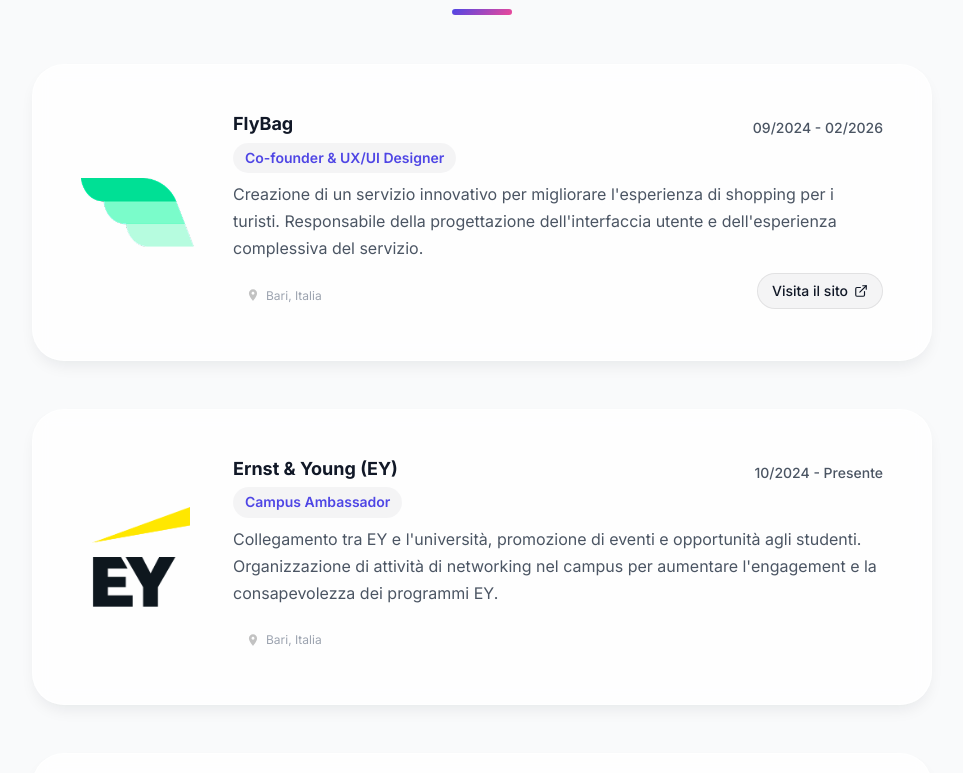
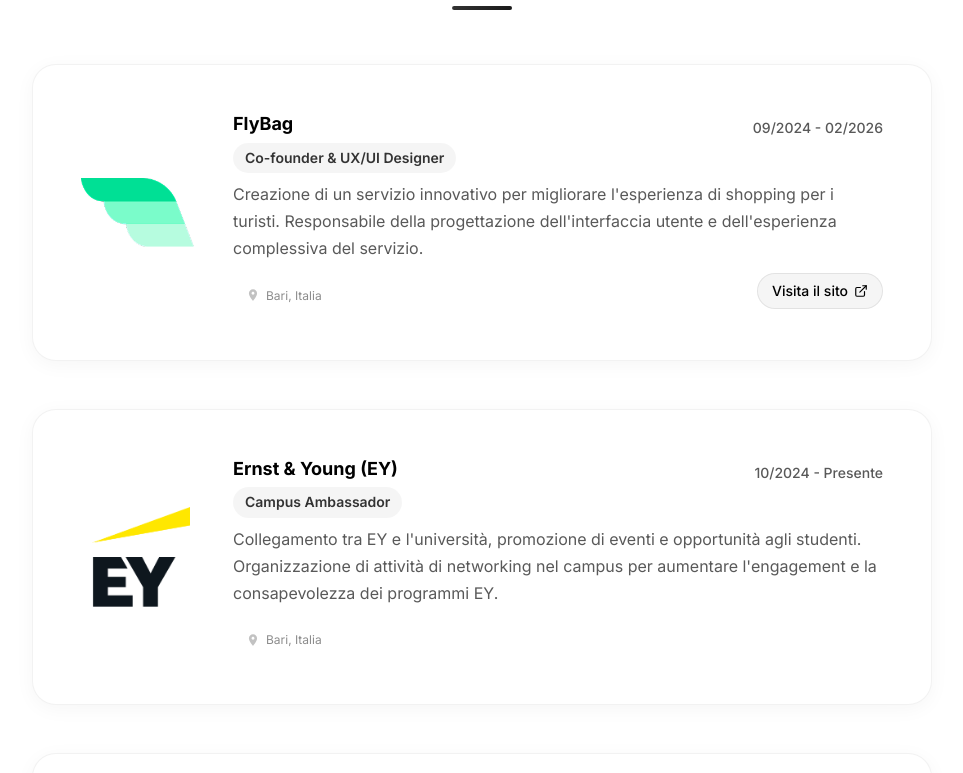
Before and after one commit to v3ttore/Portfolio, a Next.js app in the folder portfolio-nextjs/: page / in a window 1280 px wide. Shown: the part 944-1717 px from the top of the page, without its empty margins (158-1121 px from the left). Built offline with nearby package versions, Linux system fonts and the light colour scheme.

Commit message:
revert: rollback colors to monochrome but keep animations and readmore

```diff
--- a/portfolio-nextjs/src/app/globals.css
+++ b/portfolio-nextjs/src/app/globals.css
@@ -1,38 +1,28 @@
 /* ===== CSS Variables & Design System ===== */
 :root {
-    /* Colors - Vibrant Modern Theme */
-    --color-primary: #4F46E5;
-    /* Indigo */
-    --color-primary-dark: #3730A3;
-    --color-primary-light: #818CF8;
-
-    --color-secondary: #EC4899;
-    /* Pink */
-    --color-secondary-dark: #BE185D;
-    --color-secondary-light: #F472B6;
-
-    --color-accent: #06B6D4;
-    /* Cyan */
-
-    --color-text-primary: #111827;
-    /* Very dark blue-gray instead of pure black */
-    --color-text-secondary: #4B5563;
-    --color-text-light: #9CA3AF;
-
-    --color-bg-primary: #F9FAFB;
-    --color-bg-secondary: #F3F4F6;
-    --color-bg-tertiary: #E5E7EB;
-
-    --color-border: #E5E7EB;
-    --color-shadow: rgba(17, 24, 39, 0.05);
-
-    /* Gradients - Playful & Vibrant */
-    --gradient-primary: linear-gradient(135deg, var(--color-primary) 0%, var(--color-secondary) 100%);
-    --gradient-secondary: linear-gradient(135deg, var(--color-secondary) 0%, var(--color-accent) 100%);
-    --gradient-subtle: linear-gradient(180deg, rgba(255, 255, 255, 0.8) 0%, rgba(255, 255, 255, 0.4) 100%);
-
-    /* Mesh Background Base */
-    --gradient-mesh: radial-gradient(at 0% 0%, hsla(253, 16%, 7%, 1) 0, transparent 50%), radial-gradient(at 50% 0%, hsla(225, 39%, 30%, 1) 0, transparent 50%), radial-gradient(at 100% 0%, hsla(339, 49%, 30%, 1) 0, transparent 50%);
+    /* Colors - Minimalist Black, White, Grey Theme */
+    --color-primary: hsl(0, 0%, 20%);
+    --color-primary-dark: hsl(0, 0%, 10%);
+    --color-primary-light: hsl(0, 0%, 95%);
+    --color-secondary: hsl(0, 0%, 15%);
+    --color-accent: hsl(0, 0%, 30%);
+
+    --color-text-primary: #000000;
+    /* Pure Black */
+    --color-text-secondary: hsl(0, 0%, 35%);
+    --color-text-light: hsl(0, 0%, 55%);
+
+    --color-bg-primary: hsl(0, 0%, 100%);
+    --color-bg-secondary: hsl(0, 0%, 98%);
+    --color-bg-tertiary: hsl(0, 0%, 95%);
+
+    --color-border: hsl(0, 0%, 90%);
+    --color-shadow: hsla(0, 0%, 0%, 0.1);
+
+    /* Gradients - Minimalist */
+    --gradient-primary: linear-gradient(135deg, hsl(0, 0%, 20%) 0%, hsl(0, 0%, 10%) 100%);
+    --gradient-secondary: linear-gradient(135deg, hsl(0, 0%, 25%) 0%, hsl(0, 0%, 15%) 100%);
+    --gradient-subtle: linear-gradient(180deg, hsl(0, 0%, 98%) 0%, hsl(0, 0%, 100%) 100%);
 
     /* Spacing */
     --spacing-xs: 0.5rem;
@@ -61,22 +51,18 @@
     --font-weight-semibold: 600;
     --font-weight-bold: 700;
 
-    /* Border Radius - Malleable & Soft */
-    --radius-sm: 0.75rem;
-    --radius-md: 1.25rem;
-    --radius-lg: 2rem;
-    --radius-xl: 2.5rem;
+    /* Border Radius */
+    --radius-sm: 0.5rem;
+    --radius-md: 1rem;
+    --radius-lg: 1.5rem;
+    --radius-xl: 2rem;
     --radius-full: 9999px;
 
-    /* Shadows - Deep & Soft */
-    --shadow-sm: 0 2px 4px -1px var(--color-shadow);
-    --shadow-md: 0 8px 16px -4px rgba(17, 24, 39, 0.08);
-    --shadow-lg: 0 16px 24px -6px rgba(17, 24, 39, 0.12);
-    --shadow-xl: 0 25px 35px -8px rgba(17, 24, 39, 0.15);
-
-    /* Glowing Shadows */
-    --shadow-glow-primary: 0 10px 25px -5px rgba(79, 70, 229, 0.4);
-    --shadow-glow-secondary: 0 10px 25px -5px rgba(236, 72, 153, 0.4);
+    /* Shadows */
+    --shadow-sm: 0 1px 2px 0 var(--color-shadow);
+    --shadow-md: 0 4px 6px -1px var(--color-shadow);
+    --shadow-lg: 0 10px 15px -3px var(--color-shadow);
+    --shadow-xl: 0 20px 25px -5px var(--color-shadow);
 
     /* Transitions */
     --transition-fast: 150ms ease-in-out;
@@ -152,11 +138,11 @@
 a {
     color: var(--color-primary);
     text-decoration: none;
-    transition: all var(--transition-base);
+    transition: color var(--transition-base);
 }
 
 a:hover {
-    color: var(--color-secondary);
+    color: var(--color-primary-dark);
 }
 
 img {
@@ -188,18 +174,13 @@
 .section-title::after {
     content: '';
     position: absolute;
-    bottom: -15px;
+    bottom: -10px;
     left: 50%;
     transform: translateX(-50%);
     width: 60px;
-    height: 6px;
+    height: 4px;
     background: var(--gradient-primary);
     border-radius: var(--radius-full);
-    transition: width var(--transition-base);
-}
-
-.section-title:hover::after {
-    width: 100px;
 }
 
 /* Base Utility Animations */
@@ -212,14 +193,6 @@
 .animate-slide-up.visible {
     opacity: 1;
     transform: translateY(0);
-}
-
-/* Glassmorphism helpers */
-.glass-effect {
-    background: rgba(255, 255, 255, 0.7);
-    backdrop-filter: blur(20px) saturate(150%);
-    -webkit-backdrop-filter: blur(20px) saturate(150%);
-    border: 1px solid rgba(255, 255, 255, 0.8);
 }
 
 /* ===== Navigation - 3 Pill Layout ===== */
@@ -761,25 +734,24 @@
 .hero::before {
     content: '';
     position: absolute;
-    inset: 0;
-    width: 100%;
-    height: 100%;
-    /* Cute Gradient Background */
-    background:
-        radial-gradient(circle at 10% 20%, rgba(236, 72, 153, 0.15) 0%, transparent 40%),
-        radial-gradient(circle at 90% 80%, rgba(6, 182, 212, 0.15) 0%, transparent 40%),
-        radial-gradient(circle at 50% 50%, rgba(79, 70, 229, 0.1) 0%, transparent 60%);
-    animation: gradientShift 15s ease infinite alternate;
-    z-index: 0;
-}
-
-@keyframes gradientShift {
-    0% {
-        transform: scale(1) translate(0, 0);
-    }
-
+    top: -50%;
+    right: -20%;
+    width: 800px;
+    height: 800px;
+    background: radial-gradient(circle, hsla(0, 0%, 50%, 0.05) 0%, transparent 70%);
+    border-radius: 50%;
+    animation: float 20s ease-in-out infinite;
+}
+
+@keyframes float {
+
+    0%,
     100% {
-        transform: scale(1.1) translate(-20px, 20px);
+        transform: translate(0, 0) rotate(0deg);
+    }
+
+    50% {
+        transform: translate(-50px, 50px) rotate(180deg);
     }
 }
 
@@ -820,24 +792,12 @@
     font-size: var(--font-size-5xl);
     font-weight: var(--font-weight-bold);
     margin-bottom: var(--spacing-md);
-    background: var(--gradient-primary);
-    -webkit-background-clip: text;
-    -webkit-text-fill-color: transparent;
-    background-clip: text;
-    -moz-background-clip: text;
-    /* Add standard/fallback property */
-    display: inline-block;
-    animation: fadeInUp 0.6s ease-out 0.2s backwards, gradientPulse 3s ease infinite alternate;
-}
-
-@keyframes gradientPulse {
-    0% {
-        background-position: 0% 50%;
-    }
-
-    100% {
-        background-position: 100% 50%;
-    }
+    color: var(--color-text-primary);
+    background: none;
+    -webkit-background-clip: unset;
+    -webkit-text-fill-color: unset;
+    background-clip: unset;
+    animation: fadeInUp 0.6s ease-out 0.2s backwards;
 }
 
 .hero-description {
@@ -925,20 +885,17 @@
     transition: all var(--transition-base);
     border: 2px solid transparent;
     text-align: center;
-    position: relative;
-    overflow: hidden;
 }
 
 .btn-primary {
     background: var(--gradient-primary);
     color: white;
     box-shadow: var(--shadow-md);
-    border: none;
 }
 
 .btn-primary:hover {
     transform: translateY(-3px) scale(1.02);
-    box-shadow: var(--shadow-glow-primary);
+    box-shadow: var(--shadow-lg);
 }
 
 .btn-secondary {
@@ -948,50 +905,25 @@
 }
 
 .btn-secondary:hover {
-    background: var(--color-primary);
-    color: white;
+    background: var(--color-primary-light);
     transform: translateY(-3px) scale(1.02);
-    box-shadow: var(--shadow-glow-primary);
 }
 
 /* ===== Projects Section ===== */
 
 
 .project-card {
-    background: rgba(255, 255, 255, 0.8);
-    backdrop-filter: blur(10px);
-    -webkit-backdrop-filter: blur(10px);
+    background: white;
     padding: var(--spacing-xl);
     border-radius: var(--radius-lg);
     box-shadow: var(--shadow-md);
     transition: all var(--transition-base);
-    border: 1px solid rgba(255, 255, 255, 0.6);
-    position: relative;
-    overflow: hidden;
+    border: 1px solid var(--color-border);
 }
 
 .project-card:hover {
     transform: translateY(-8px);
     box-shadow: var(--shadow-xl);
-    border-color: rgba(255, 255, 255, 0.9);
-}
-
-.project-card::before {
-    content: "";
-    position: absolute;
-    top: 0;
-    left: 0;
-    right: 0;
-    bottom: 0;
-    border-radius: var(--radius-lg);
-    background: linear-gradient(135deg, rgba(255, 255, 255, 0.4) 0%, rgba(255, 255, 255, 0) 100%);
-    pointer-events: none;
-    opacity: 0;
-    transition: opacity var(--transition-base);
-}
-
-.project-card:hover::before {
-    opacity: 1;
 }
 
 .project-header {
@@ -1531,21 +1463,19 @@
     display: flex;
     gap: var(--spacing-lg);
     padding: var(--spacing-xl);
-    background: rgba(255, 255, 255, 0.8);
-    backdrop-filter: blur(10px);
-    -webkit-backdrop-filter: blur(10px);
+    background: white;
     border-radius: var(--radius-lg);
-    box-shadow: var(--shadow-md);
-    border: 1px solid rgba(255, 255, 255, 0.6);
-    transition: all var(--transition-slow);
+    box-shadow: 0 4px 20px rgba(0, 0, 0, 0.04);
+    border: 1px solid rgba(0, 0, 0, 0.05);
+    transition: all var(--transition-base);
     position: relative;
     /* overflow: hidden; REMOVED to prevent logo cropping */
 }
 
 .experience-card:hover {
     transform: translateY(-6px);
-    box-shadow: var(--shadow-xl);
-    border-color: rgba(255, 255, 255, 0.9);
+    box-shadow: 0 8px 24px rgba(0, 0, 0, 0.12);
+    border-color: var(--color-primary);
 }
 
 /* Experience Logo Container */
```
